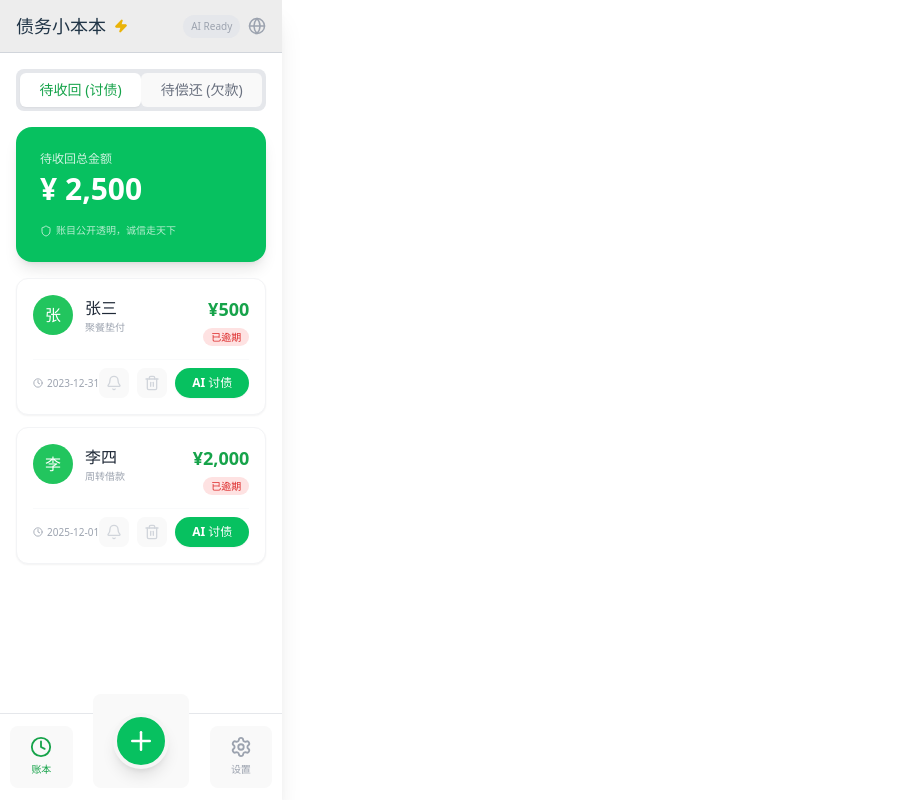
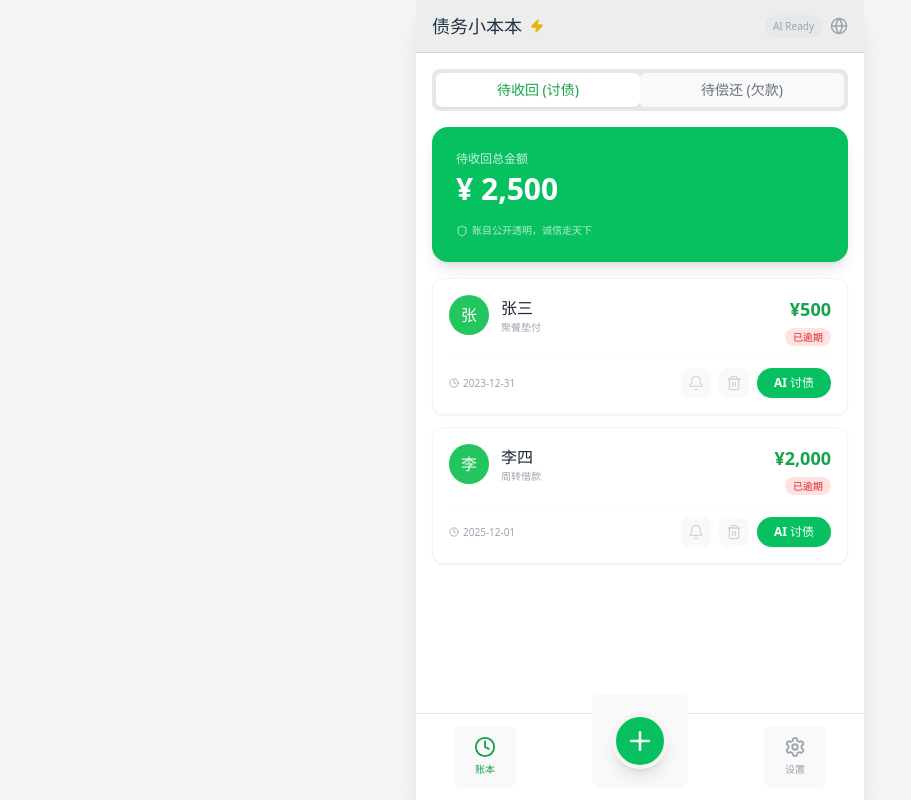
Before and after one commit to superkc2026/debt-collector, a React (Vite) app: page / in a window 1280 px wide. Shown: the whole page, without its empty margins (0-911 px from the left). Built offline with nearby package versions, Linux system fonts and the light colour scheme.

Commit message:
Update App.jsx
修复白屏1128

```diff
--- a/src/App.jsx
+++ b/src/App.jsx
@@ -1,6 +1,12 @@
 import React, { useState, useRef } from 'react';
-// 1. 确保引入 PieChart 和 Globe 防止白屏
-import { Plus, Trash2, Clock, Copy, AlertCircle, User, Calendar, ArrowUpRight, ArrowDownLeft, Edit3, CalendarPlus, PenTool, Image as ImageIcon, Sparkles, RefreshCw, Bell, BellRing, Users, Palette, Settings, Shield, Save, X, Zap, Globe, PieChart } from 'lucide-react';
+// 为了防止复制粘贴遗漏，我们将图标引入拆分为多行
+import {
+  Plus, Trash2, Clock, Copy, AlertCircle, User, Calendar,
+  ArrowUpRight, ArrowDownLeft, Edit3, CalendarPlus, PenTool,
+  Image as ImageIcon, Sparkles, RefreshCw, Bell, BellRing,
+  Users, Palette, Settings, Shield, Save, X, Zap,
+  Globe, PieChart // 确保 Globe 和 PieChart 在这里
+} from 'lucide-react';
 
 export default function App() {
   const [activeTab, setActiveTab] = useState('list');
@@ -36,7 +42,7 @@ export default function App() {
   const wxBg = 'bg-[#f5f5f5]';
   const wxRed = 'bg-[#fa5151]';
 
-  // --- AI 文案生成 (保留催收功能，但移除了记账识别) ---
+  // --- AI 文案生成 ---
   const callDeepSeek = async (systemPrompt, userPrompt) => {
     try {
       const response = await fetch("/api/chat", {
@@ -137,9 +143,9 @@ export default function App() {
   };
 
   return (
-    // 2. 使用 h-[100dvh] 修复手机端显示不全屏的问题
-    <div className={`h-[100dvh] ${wxBg} flex justify-center`}>
-      <div className="w-full md:max-w-md bg-white h-full shadow-xl relative flex flex-col overflow-hidden">
+    // 使用 h-screen 和 hidden 确保全屏且无额外滚动条
+    <div className={`h-screen w-screen ${wxBg} flex justify-center overflow-hidden`}>
+      <div className="w-full md:max-w-md bg-white h-full shadow-xl relative flex flex-col">
         {/* Header */}
         <div className="bg-[#ededed] px-4 py-3 flex items-center justify-between border-b border-gray-300 sticky top-0 z-20 shrink-0">
           <div className="font-semibold text-lg flex items-center gap-2">
@@ -147,6 +153,7 @@ export default function App() {
           </div>
           <div className="flex gap-2 items-center">
              <div className="text-[10px] text-gray-400 bg-gray-200 px-2 py-1 rounded-full">AI Ready</div>
+             {/* 这里的 Globe 已经确保被导入 */}
              <Globe size={18} className="text-gray-400" />
           </div>
         </div>
@@ -192,7 +199,6 @@ export default function App() {
           {activeTab === 'add' && (
             <div className="p-4 space-y-6">
               <h2 className="text-xl font-bold">记一笔新账</h2>
-              {/* 3. 已移除 AI 智能记账输入框，直接显示手动录入表单 */}
               <div className="bg-white p-5 rounded-2xl border shadow-sm space-y-5">
                 <div className="grid grid-cols-2 gap-3">
                     <button onClick={()=>setNewDebt({...newDebt, type:'incoming'})} className={`py-3 rounded-xl border-2 font-bold text-sm ${newDebt.type==='incoming'?'border-green-500 bg-green-50 text-green-700':'border-gray-100 text-gray-400'}`}>借给别人</button>
@@ -213,7 +219,7 @@ export default function App() {
             <div className="p-4 space-y-5">
               <h2 className="text-xl font-bold px-1">设置与资产</h2>
               <div className="bg-gray-900 text-white rounded-2xl p-6 shadow-xl relative overflow-hidden">
-                {/* 4. PieChart 已正确引入，不会再白屏 */}
+                {/* 这里的 PieChart 已经确保被导入 */}
                 <PieChart className="absolute -right-4 -top-4 opacity-10 w-24 h-24" />
                 <div className="text-[10px] opacity-50 mb-1">当前净资产 (借出-欠款)</div>
                 <div className="text-2xl font-bold mb-4">¥ {(debts.filter(d=>d.type==='incoming').reduce((s,i)=>s+Number(i.amount),0) - debts.filter(d=>d.type==='outgoing').reduce((s,i)=>s+Number(i.amount),0)).toLocaleString()}</div>
```
